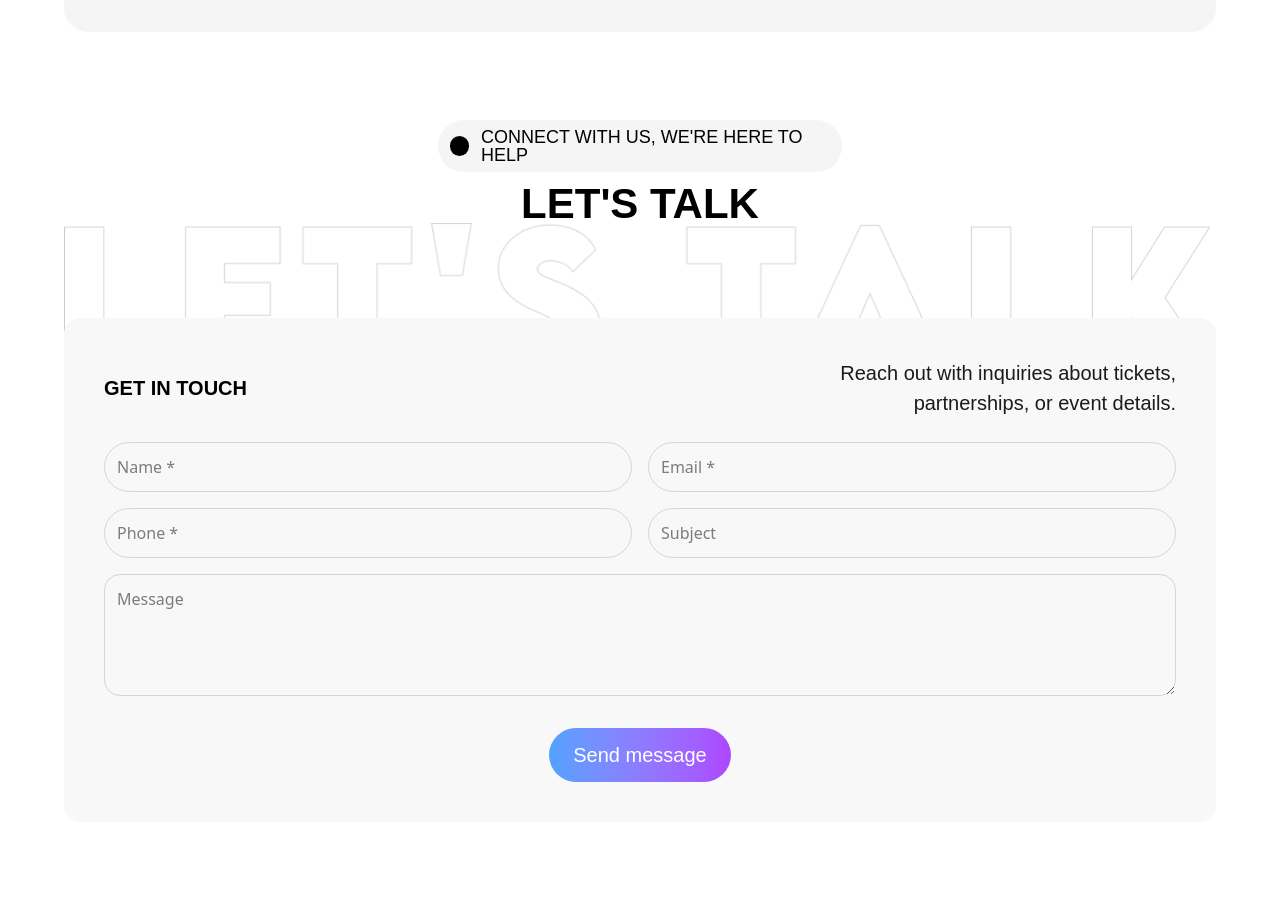
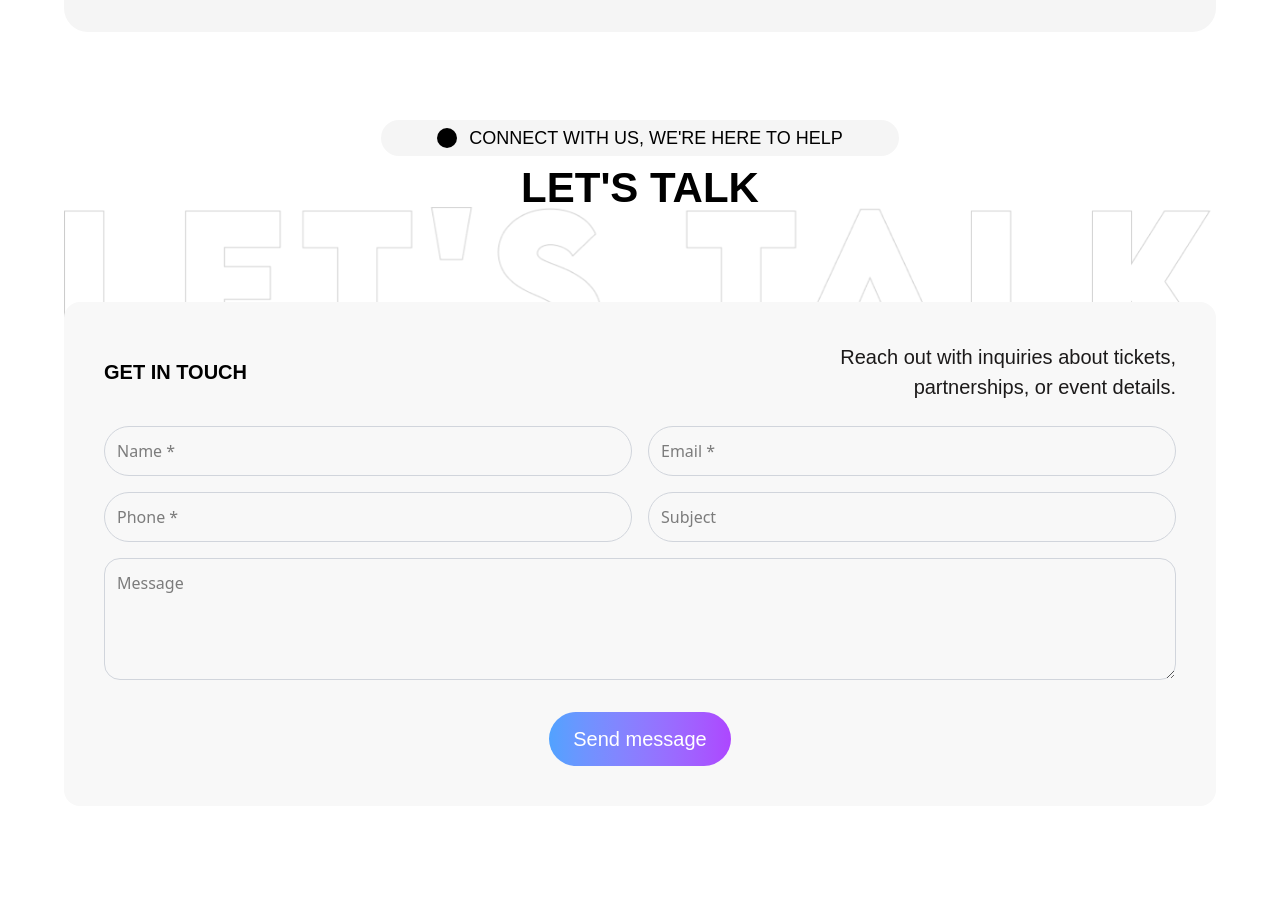
Before and after one commit to marketbytes-devops/music-app, a React app in the folder frontend/: page / in a window 1280 px wide. Shown: the part 5760-6668 px from the top of the page. Built offline with nearby package versions, Linux system fonts and the light colour scheme; the HTML template or start-up script is replaced by a standard one; a web font is replaced by a local one.

Commit message:
form section updated

```diff
--- a/frontend/src/Pages/Home/FormSection/index.jsx
+++ b/frontend/src/Pages/Home/FormSection/index.jsx
@@ -11,7 +11,7 @@ const FormSection = () => {
     <section className="container mx-auto">
 
 
-        <div className="flex gap-3 items-center justify-center lg:max-w-[35%] sm:max-w-[65%] max-w-full
+        <div className="flex gap-3 items-center justify-center lg:max-w-[45%] sm:max-w-[65%] max-w-full
                        bg-[#F5F5F5] rounded-full px-3 py-2  mx-auto">
 
             <div className="w-5 h-5 bg-black rounded-full"></div>
```
